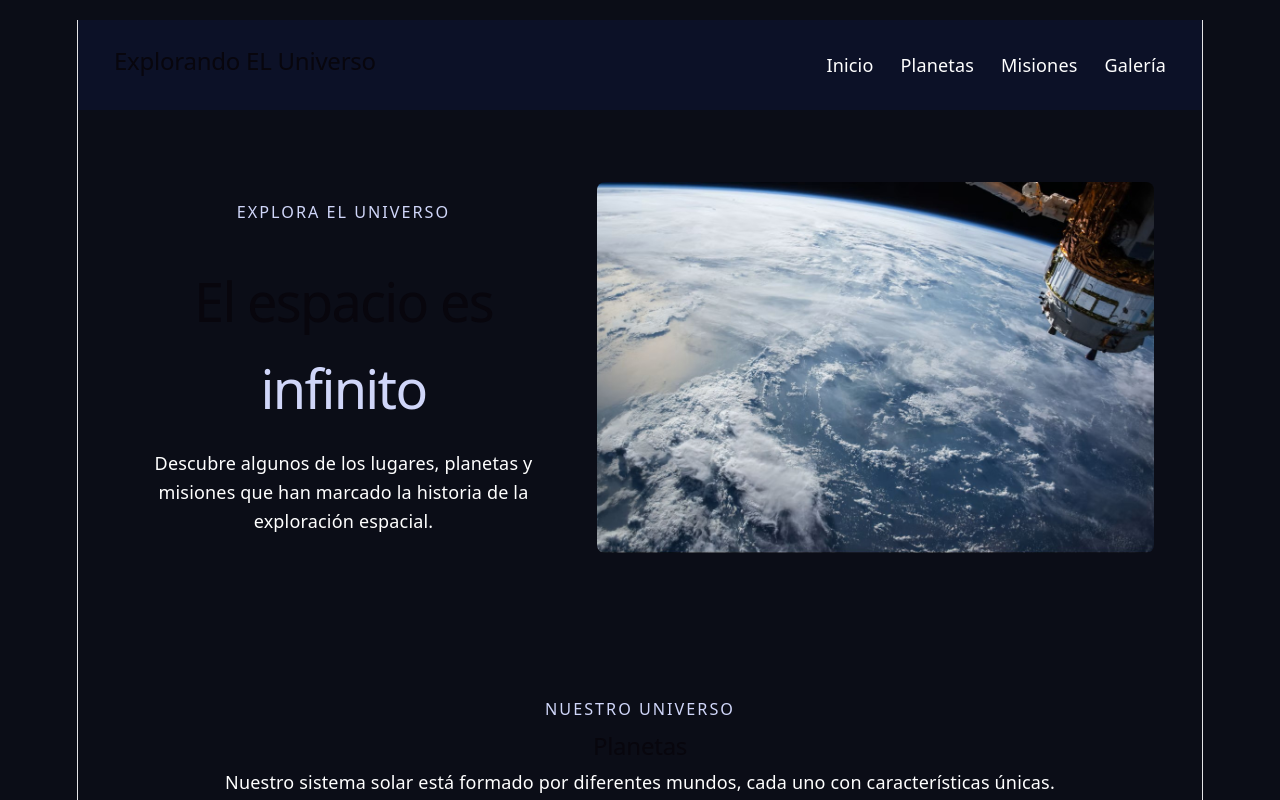
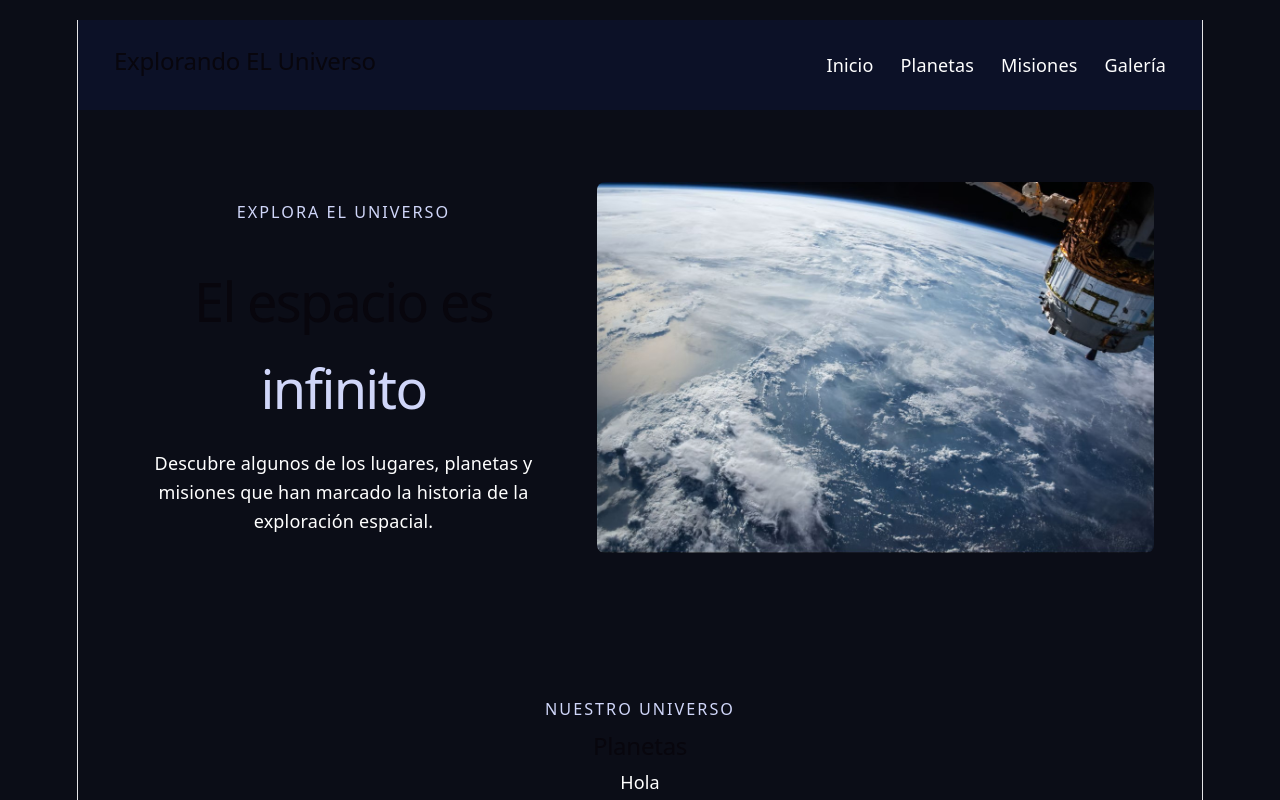
Before and after one commit to wendherrera1/Proyecto_Parcial2, a React (Vite) app: page / in a window 1280 px wide. Shown: the top 800 px of the page. Built offline with nearby package versions, Linux system fonts and the light colour scheme.

Commit message:
Parrafo Hola

```diff
--- a/src/App.jsx
+++ b/src/App.jsx
@@ -43,6 +43,7 @@ function App() {
 
         <p className="subtitulo">NUESTRO UNIVERSO</p>
         <h2>Planetas</h2>
+        <p>Hola</p>
         <p className="descripcion">
           Nuestro sistema solar está formado por diferentes mundos,
           cada uno con características únicas.</p>
```
